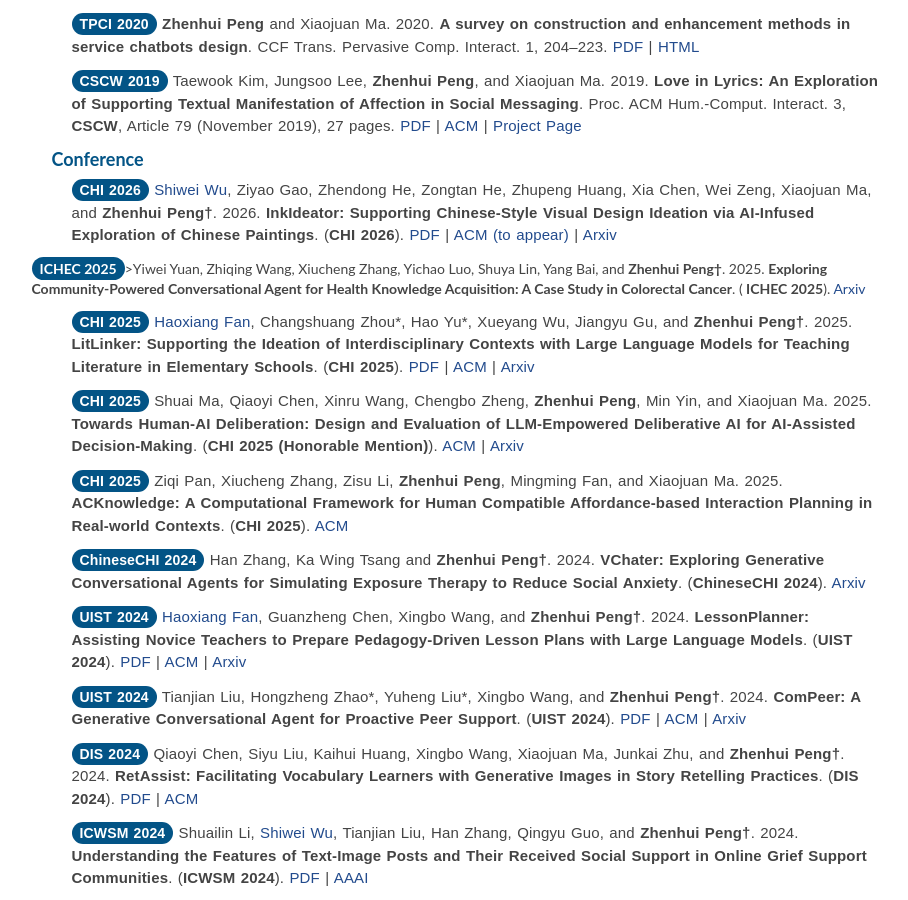
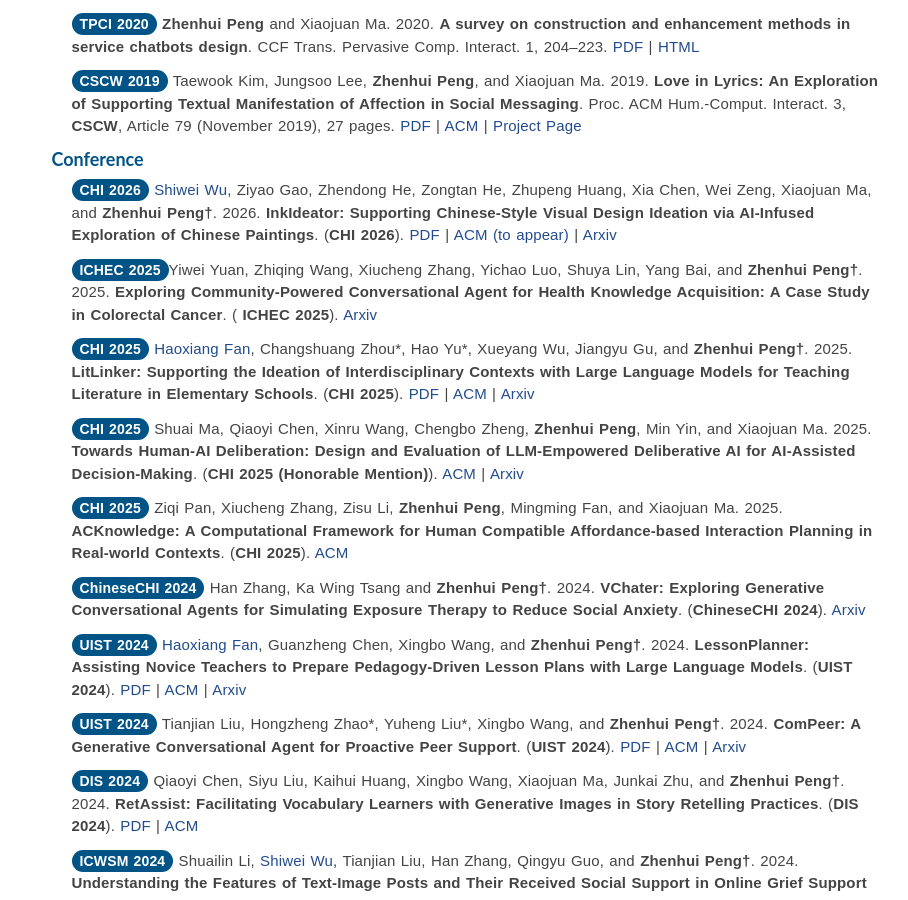
Before and after one commit to PenguinZhou/PenguinZhou.github.io, a Jekyll site: the page index.html, which Jekyll copies as it is, in a window 1280 px wide and 900 px high, scrolled down 2002 px. Shown: the whole window, without its empty margins (331-1239 px from the left). Built offline with Jekyll 4.4.1, drawn with Linux system fonts in a browser that asks for light colours.

Commit message:
Update index.html

```diff
--- a/index.html
+++ b/index.html
@@ -511,7 +511,7 @@
                             <a href="docs/chi26_inkideator.pdf">PDF</a> |
                             <a href="https://dl.acm.org/doi/10.1145/3706598.3714111">ACM (to appear)</a> |
                             <a href="https://arxiv.org/abs/2601.18193">Arxiv</a>
-                        </p class="paper"><span class="venue">ICHEC 2025</span>>Yiwei Yuan, Zhiqing Wang, Xiucheng Zhang, Yichao Luo, Shuya Lin, Yang Bai, and <strong>Zhenhui Peng&#8224;</strong>.
+                        <p class="paper"><span class="venue">ICHEC 2025</span>Yiwei Yuan, Zhiqing Wang, Xiucheng Zhang, Yichao Luo, Shuya Lin, Yang Bai, and <strong>Zhenhui Peng&#8224;</strong>.
                             2025. <strong>Exploring Community-Powered Conversational Agent for Health Knowledge Acquisition: A Case Study in Colorectal Cancer</strong>.
                             (<strong> ICHEC 2025</strong>).
                             <!-- <a href="docs/chi25-litlinker.pdf">PDF</a> | -->
```
